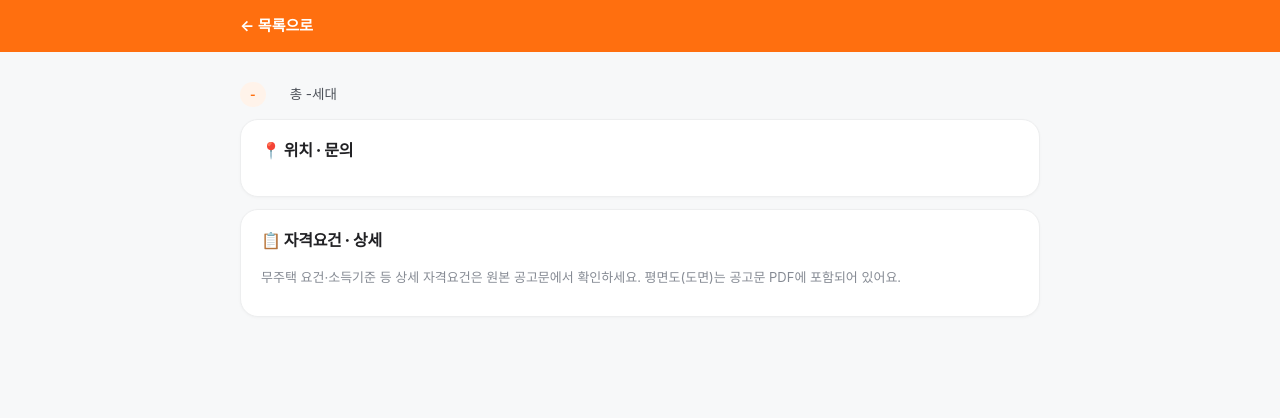
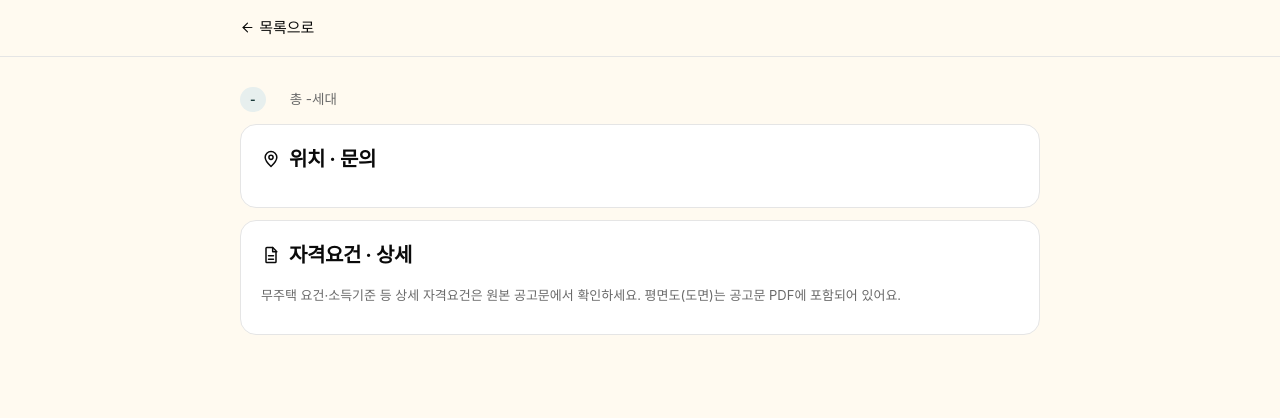
Before and after one commit to choiyounggi/chungyak-alimi, a FastAPI app: template src/web/templates/detail.html in a window 1280 px wide. Shown: the top 418 px of the page. Run offline with FastAPI, Linux system fonts and the light colour scheme; the template is opened without the code that fills it, so the values that code supplies are empty; parts of the project's set-up code (start-up, migrations or seed data) failed here and were passed over.

Commit message:
feat(web): redesign detail page with Clay design system, replace emojis with SVG icons
detail.html을 base.html 상속으로 전환. 크림 캔버스 + teal 포인트 토큰,
장식 이모지 전부 → 라인 SVG 아이콘(#i-*), base .section/.table/.btn/.tag 클래스.
카카오맵/라이트박스 JS는 제어 흐름 보존 — 폴리곤 색 #FF6F0F→#1a3a3a,
주입 안내문 이모지→SVG(#i-map/#i-pin), 옛 CSS 변수명만 base 토큰으로 교체.
DB-free 렌더 스모크 테스트 추가(tests/test_detail_template.py, 4 cases/39 asserts).

Co-Authored-By: Claude Opus 4.8 (1M context) <noreply@anthropic.com>

```diff
--- a/src/web/templates/detail.html
+++ b/src/web/templates/detail.html
@@ -1,92 +1,66 @@
-<!DOCTYPE html>
-<html lang="ko">
-<head>
-<meta charset="UTF-8">
-<meta name="viewport" content="width=device-width, initial-scale=1.0">
-<title>{{ notice.house_nm }} · 청약 알리미</title>
+{% extends "base.html" %}
+{% block title %}{{ notice.house_nm }} · 청약 알리미{% endblock %}
+
+{% block head %}
 <style>
-  :root{
-    --carrot:#FF6F0F; --carrot-dark:#E55F00; --carrot-soft:#FFF3EA;
-    --bg:#FFFFFF; --surface:#F7F8F9; --card:#FFFFFF;
-    --tx:#212124; --sub:#4D5159; --mut:#868B94; --line:#EDEEEF;
-    --ok:#00A05B; --warn:#FF8A00; --danger:#F5484A;
-  }
-  *{box-sizing:border-box}
-  body{margin:0;background:var(--surface);color:var(--tx);
-    font:15px/1.6 -apple-system,BlinkMacSystemFont,"Apple SD Gothic Neo","Pretendard",sans-serif;
-    -webkit-font-smoothing:antialiased}
-  .topbar{background:var(--carrot);color:#fff}
-  .topbar .inner{max-width:840px;margin:0 auto;padding:14px 20px}
-  .topbar a{color:#fff;text-decoration:none;font-weight:700;font-size:15px}
-  .wrap{max-width:840px;margin:0 auto;padding:22px 20px 72px}
-  h1{font-size:23px;font-weight:800;letter-spacing:-.03em;margin:6px 0 8px;line-height:1.35}
-  .meta{color:var(--sub);font-size:13.5px;margin-bottom:12px;display:flex;flex-wrap:wrap;gap:6px 12px;align-items:center}
-  .area-tag{font-size:12px;font-weight:700;color:var(--carrot);background:var(--carrot-soft);padding:3px 10px;border-radius:999px}
+  .meta{color:var(--muted);font-size:13.5px;margin:8px 0 12px;display:flex;flex-wrap:wrap;gap:6px 12px;align-items:center}
   .badges{display:flex;flex-wrap:wrap;gap:7px;margin:4px 0 18px}
-  .badge{font-size:12.5px;font-weight:700;padding:4px 11px;border-radius:999px;background:var(--carrot-soft);color:var(--carrot-dark)}
-  section{background:var(--card);border:1px solid var(--line);border-radius:18px;padding:18px 20px;margin:12px 0;
-    box-shadow:0 1px 3px rgba(0,0,0,.03)}
-  h2{font-size:16px;font-weight:800;letter-spacing:-.02em;margin:0 0 14px}
-  table{width:100%;border-collapse:collapse;font-size:13.5px}
-  th,td{text-align:right;padding:9px 8px;border-bottom:1px solid var(--line)}
-  th:first-child,td:first-child{text-align:left}
-  th{color:var(--mut);font-weight:700;font-size:12.5px}
-  tbody tr:last-child td{border-bottom:none}
+  .section h2{display:flex;align-items:center;gap:8px;margin-bottom:14px}
   .sched,.kv{display:grid;grid-template-columns:auto 1fr;gap:9px 16px;font-size:13.5px}
-  .sched .k,.kv .k{color:var(--mut);font-weight:600}
+  .sched .k,.kv .k{color:var(--muted);font-weight:600}
   .spec{font-size:12px;font-weight:700;color:var(--ok)}
-  .note{color:var(--mut);font-size:13px;margin:0 0 10px}
-  a.src{display:inline-flex;align-items:center;gap:6px;background:var(--carrot);color:#fff;text-decoration:none;
-    font-weight:700;font-size:14px;padding:11px 18px;border-radius:12px}
-  a.src:hover{background:var(--carrot-dark)}
-  .muted{color:var(--mut)}
-  pre.cts{white-space:pre-wrap;font:13px/1.75 inherit;color:var(--sub);margin:0}
+  .note{color:var(--muted);font-size:13px;margin:0 0 10px}
+  pre.cts{white-space:pre-wrap;font:13px/1.75 inherit;color:var(--body);margin:0}
   .imgs{display:grid;grid-template-columns:repeat(auto-fill,minmax(160px,1fr));gap:12px}
-  .imgs a{display:block;text-decoration:none;color:var(--sub);font-size:12.5px;font-weight:600;text-align:center}
-  .imgs img{width:100%;height:120px;object-fit:cover;border-radius:10px;border:1px solid var(--line);background:#EDEEEF;margin-bottom:5px}
-  .imgs a:hover img{border-color:var(--carrot)}
+  .imgs a{display:block;text-decoration:none;color:var(--body);font-size:12.5px;font-weight:600;text-align:center}
+  .imgs img{width:100%;height:120px;object-fit:cover;border-radius:var(--r-md);border:1px solid var(--hairline);background:var(--surface-strong);margin-bottom:5px}
+  .imgs a:hover img{border-color:var(--accent-teal)}
   .srcs{display:flex;flex-wrap:wrap;gap:8px}
+  #map{width:100%;height:300px;border-radius:var(--r-md);margin-bottom:14px;background:var(--surface-strong)}
   #lightbox{position:fixed;inset:0;background:rgba(0,0,0,.88);z-index:1000;
     display:flex;align-items:center;justify-content:center}
   #lightbox[hidden]{display:none}
-  #lightbox img{max-width:92vw;max-height:82vh;border-radius:8px;object-fit:contain}
+  #lightbox img{max-width:92vw;max-height:82vh;border-radius:var(--r-sm);object-fit:contain}
   .lb-btn{position:absolute;background:rgba(255,255,255,.12);color:#fff;border:none;cursor:pointer;
-    font-size:26px;line-height:1;padding:12px 16px;border-radius:12px;font-family:inherit}
+    font-size:26px;line-height:1;padding:12px 16px;border-radius:var(--r-md);font-family:inherit}
   .lb-btn:hover{background:rgba(255,255,255,.25)}
   .lb-close{top:16px;right:16px}
   .lb-prev{left:12px;top:50%;transform:translateY(-50%)}
   .lb-next{right:12px;top:50%;transform:translateY(-50%)}
   .lb-caption{position:absolute;bottom:20px;left:50%;transform:translateX(-50%);
-    color:#fff;font-size:14px;font-weight:600;background:rgba(0,0,0,.45);padding:7px 16px;border-radius:999px;white-space:nowrap}
-  a.src.alt{background:#fff;color:var(--carrot);border:1.5px solid var(--carrot)}
-  a.src.alt:hover{background:var(--carrot-soft)}
+    color:#fff;font-size:14px;font-weight:600;background:rgba(0,0,0,.45);padding:7px 16px;border-radius:var(--r-pill);white-space:nowrap}
 </style>
-</head>
-<body>
-  <div class="topbar"><div class="inner"><a href="/">← 목록으로</a></div></div>
-  <div class="wrap">
+{% endblock %}
+
+{% block topbar %}
+<header class="topbar"><div class="inner">
+  <a href="/"><svg class="ic"><use href="#i-arrow-left"></use></svg> 목록으로</a>
+</div></header>
+{% endblock %}
+
+{% block content %}
   <h1>{{ notice.house_nm }}</h1>
   <div class="meta">
-      <span class="area-tag">{{ notice.area_nm or '-' }}</span>
+    <span class="tag">{{ notice.area_nm or '-' }}</span>
     <span>{{ notice.house_secd_nm or '' }} {{ notice.house_dtl_secd_nm or '' }}</span>
     <span>총 {{ notice.tot_suply_hshldco or '-' }}세대</span>
     {% if mvn %}<span>입주예정 {{ mvn[:4] }}.{{ mvn[4:6] }}</span>{% endif %}
   </div>
 
   {% if regs %}
-    <div class="badges">{% for r in regs %}<span class="badge">{{ r }}</span>{% endfor %}</div>
+  <div class="badges">{% for r in regs %}<span class="badge badge--pre">{{ r }}</span>{% endfor %}</div>
   {% endif %}
 
   {% if superseded_by %}
-    <section style="border-color:var(--carrot)">
-      <b>⚠️ 정정공고로 대체된 공고입니다.</b>
-      <a href="/notice/{{ superseded_by }}">최신 정정공고 보기 →</a>
+  <section class="section" style="border-color:var(--accent-teal)">
+    <b><svg class="ic"><use href="#i-alert"></use></svg> 정정공고로 대체된 공고입니다.</b>
+    <a href="/notice/{{ superseded_by }}">최신 정정공고 보기 <svg class="ic"><use href="#i-arrow-right"></use></svg></a>
   </section>
   {% endif %}
 
   {% if judged %}
-    <section>
-      <h2>🎯 내 청약 판정</h2>
+  <section class="section">
+    <h2><svg class="ic"><use href="#i-target"></use></svg> 내 청약 판정</h2>
     {% if judged.supported %}
     <div class="sched">
       <div class="k">가점</div>
@@ -109,8 +83,8 @@
   {% endif %}
 
   {% if schedule %}
-    <section>
-      <h2>📅 일정</h2>
+  <section class="section">
+    <h2><svg class="ic"><use href="#i-calendar"></use></svg> 일정</h2>
     <div class="sched">
       {% for label, val in schedule %}<div class="k">{{ label }}</div><div>{{ val }}</div>{% endfor %}
     </div>
@@ -118,9 +92,9 @@
   {% endif %}
 
   {% if lh_schedule %}
-    <section>
-      <h2>📅 공급구분별 일정</h2>
-      <table>
+  <section class="section">
+    <h2><svg class="ic"><use href="#i-calendar"></use></svg> 공급구분별 일정</h2>
+    <table class="table">
       <thead><tr><th>구분</th><th>신청일시</th><th>당첨발표</th><th>서류제출</th><th>계약</th></tr></thead>
       <tbody>
         {% for r in lh_schedule %}
@@ -132,9 +106,9 @@
   {% endif %}
 
   {% if rows %}
-    <section>
-      <h2>🏘 주택형별 모집</h2>
-      <table>
+  <section class="section">
+    <h2><svg class="ic"><use href="#i-home"></use></svg> 주택형별 모집</h2>
+    <table class="table">
       <thead><tr><th>주택형</th><th>면적(㎡)</th><th>분양가(만원)</th><th>일반</th><th>특별공급</th></tr></thead>
       <tbody>
         {% for row in rows %}
@@ -153,8 +127,8 @@
   {% endif %}
 
   {% if lh_images %}
-    <section>
-      <h2>🖼 단지 이미지</h2>
+  <section class="section">
+    <h2><svg class="ic"><use href="#i-image"></use></svg> 단지 이미지</h2>
     <div class="imgs" id="gallery">
       {% for im in lh_images %}
       <a href="{{ im.url }}" target="_blank" rel="noopener" data-label="{{ im.label or im.name }}">
@@ -173,6 +147,42 @@
     <button class="lb-btn lb-next" aria-label="다음">›</button>
     <div class="lb-caption"></div>
   </div>
+  {% endif %}
+
+  <section class="section">
+    <h2><svg class="ic"><use href="#i-pin"></use></svg> 위치 · 문의</h2>
+    {% if adres and kakao_key %}
+    <div id="map"></div>
+    {% endif %}
+    <div class="kv">
+      {% if adres %}<div class="k">주소</div><div>{{ adres }}</div>{% endif %}
+      {% if builder %}<div class="k">시공사</div><div>{{ builder }}</div>{% endif %}
+      {% if notice.bsns_mby_nm %}<div class="k">시행</div><div>{{ notice.bsns_mby_nm }}</div>{% endif %}
+      {% if tel %}<div class="k">문의</div><div>{{ tel }}</div>{% endif %}
+    </div>
+  </section>
+
+  {% if pan_dtl %}
+  <section class="section">
+    <h2><svg class="ic"><use href="#i-doc"></use></svg> 공고 내용</h2>
+    <pre class="cts">{{ pan_dtl }}</pre>
+  </section>
+  {% endif %}
+
+  <section class="section">
+    <h2><svg class="ic"><use href="#i-doc"></use></svg> 자격요건 · 상세</h2>
+    <p class="note">무주택 요건·소득기준 등 상세 자격요건은 원본 공고문에서 확인하세요. 평면도(도면)는 공고문 PDF에 포함되어 있어요.</p>
+    <div class="srcs">
+      {% if notice.pblanc_url %}<a class="btn btn-primary" href="{{ notice.pblanc_url }}" target="_blank" rel="noopener"><svg class="ic"><use href="#i-doc"></use></svg> 원본 공고문(홈페이지) 열기</a>{% endif %}
+      {% for f in lh_files %}
+      <a class="btn btn-secondary" href="{{ f.url }}" target="_blank" rel="noopener"><svg class="ic"><use href="#i-clip"></use></svg> {{ f.label or f.name or '공고문(PDF)' }}</a>
+      {% endfor %}
+    </div>
+  </section>
+{% endblock %}
+
+{% block scripts %}
+{% if lh_images %}
 <script>
 // 갤러리 라이트박스: 팝업에서 좌우 넘김(버튼·방향키·배경클릭 닫기·ESC)
 (function () {
@@ -215,38 +225,6 @@
 </script>
 {% endif %}
 
-    <section>
-      <h2>📍 위치 · 문의</h2>
-      {% if adres and kakao_key %}
-      <div id="map" style="width:100%;height:300px;border-radius:12px;margin-bottom:14px;background:#EDEEEF"></div>
-      {% endif %}
-      <div class="kv">
-        {% if adres %}<div class="k">주소</div><div>{{ adres }}</div>{% endif %}
-        {% if builder %}<div class="k">시공사</div><div>{{ builder }}</div>{% endif %}
-        {% if notice.bsns_mby_nm %}<div class="k">시행</div><div>{{ notice.bsns_mby_nm }}</div>{% endif %}
-        {% if tel %}<div class="k">문의</div><div>{{ tel }}</div>{% endif %}
-      </div>
-    </section>
-
-    {% if pan_dtl %}
-    <section>
-      <h2>📄 공고 내용</h2>
-      <pre class="cts">{{ pan_dtl }}</pre>
-    </section>
-    {% endif %}
-
-    <section>
-      <h2>📋 자격요건 · 상세</h2>
-      <p class="note">무주택 요건·소득기준 등 상세 자격요건은 원본 공고문에서 확인하세요. 평면도(도면)는 공고문 PDF에 포함되어 있어요.</p>
-      <div class="srcs">
-        {% if notice.pblanc_url %}<a class="src" href="{{ notice.pblanc_url }}" target="_blank" rel="noopener">📄 원본 공고문(홈페이지) 열기</a>{% endif %}
-        {% for f in lh_files %}
-        <a class="src alt" href="{{ f.url }}" target="_blank" rel="noopener">📎 {{ f.label or f.name or '공고문(PDF)' }}</a>
-        {% endfor %}
-      </div>
-    </section>
-  </div>
-
 {% if adres and kakao_key %}
 <script src="//dapi.kakao.com/v2/maps/sdk.js?appkey={{ kakao_key }}&libraries=services" onerror="mapLoadFailed()"></script>
 <script>
@@ -256,11 +234,11 @@
     var el = document.getElementById('map');
     if (!el || el.dataset.ready === '1') return;
     el.innerHTML =
-        '<div style="display:flex;flex-direction:column;align-items:center;justify-content:center;height:100%;gap:8px;color:var(--mut);font-size:13.5px">' +
-        '<span style="font-size:28px">🗺️</span>' +
-        '<b style="color:var(--sub)">지도를 불러오지 못했어요</b>' +
+      '<div style="display:flex;flex-direction:column;align-items:center;justify-content:center;height:100%;gap:8px;color:var(--muted);font-size:13.5px">' +
+      '<svg class="ic" style="width:28px;height:28px"><use href="#i-map"></use></svg>' +
+      '<b style="color:var(--body)">지도를 불러오지 못했어요</b>' +
       '<span>카카오 지도 서버 연결이 원활하지 않아요. 잠시 후 새로고침 해주세요.</span>' +
-        '<button onclick="location.reload()" style="margin-top:4px;border:1px solid var(--line);background:#fff;color:var(--sub);font:inherit;font-size:13px;font-weight:600;padding:7px 16px;border-radius:10px;cursor:pointer">새로고침</button>' +
+      '<button onclick="location.reload()" style="margin-top:4px;border:1px solid var(--hairline);background:#fff;color:var(--body);font:inherit;font-size:13px;font-weight:600;padding:7px 16px;border-radius:10px;cursor:pointer">새로고침</button>' +
       '</div>';
   }
 
@@ -295,8 +273,8 @@
     if (polygonCoords && polygonCoords.length) {
       var path = polygonCoords.map(function (c) { return new kakao.maps.LatLng(c[1], c[0]); });
       new kakao.maps.Polygon({
-          map: map, path: path, strokeWeight: 2, strokeColor: '#FF6F0F',
-          strokeOpacity: 0.9, fillColor: '#FF6F0F', fillOpacity: 0.25
+        map: map, path: path, strokeWeight: 2, strokeColor: '#1a3a3a',
+        strokeOpacity: 0.9, fillColor: '#1a3a3a', fillOpacity: 0.25
       });
       var bounds = new kakao.maps.LatLngBounds();
       path.forEach(function (p) { bounds.extend(p); });
@@ -313,7 +291,7 @@
       if (approx) {
         var note = document.createElement('div');
         note.textContent = '※ 신규 택지라 정확한 지점을 찾지 못해 동 단위 대략 위치예요.';
-          note.style.cssText = 'color:var(--mut);font-size:12px;margin:-8px 0 14px';
+        note.style.cssText = 'color:var(--muted);font-size:12px;margin:-8px 0 14px';
         document.getElementById('map').insertAdjacentElement('afterend', note);
       }
     }
@@ -321,9 +299,9 @@
       if (polygonCoords && polygonCoords.length) return;  // 폴리곤으로 이미 표시됨
       var el = document.getElementById('map');
       el.innerHTML =
-          '<div style="display:flex;flex-direction:column;align-items:center;justify-content:center;height:100%;gap:6px;color:var(--mut);font-size:13.5px">' +
-          '<span style="font-size:26px">📍</span>' +
-          '<b style="color:var(--sub)">지도에서 위치를 찾지 못했어요</b>' +
+        '<div style="display:flex;flex-direction:column;align-items:center;justify-content:center;height:100%;gap:6px;color:var(--muted);font-size:13.5px">' +
+        '<svg class="ic" style="width:26px;height:26px"><use href="#i-pin"></use></svg>' +
+        '<b style="color:var(--body)">지도에서 위치를 찾지 못했어요</b>' +
         '<span>신규 택지 주소라 좌표 검색이 안 돼요 — 아래 주소를 참고해주세요.</span>' +
         '</div>';
     }
@@ -339,5 +317,4 @@
   })();
 </script>
 {% endif %}
-</body>
-</html>
+{% endblock %}
```
Also changed, not shown: tests/test_detail_template.py (added, +203 -0 lines). Lines whose indentation alone changed are shown as unchanged.
